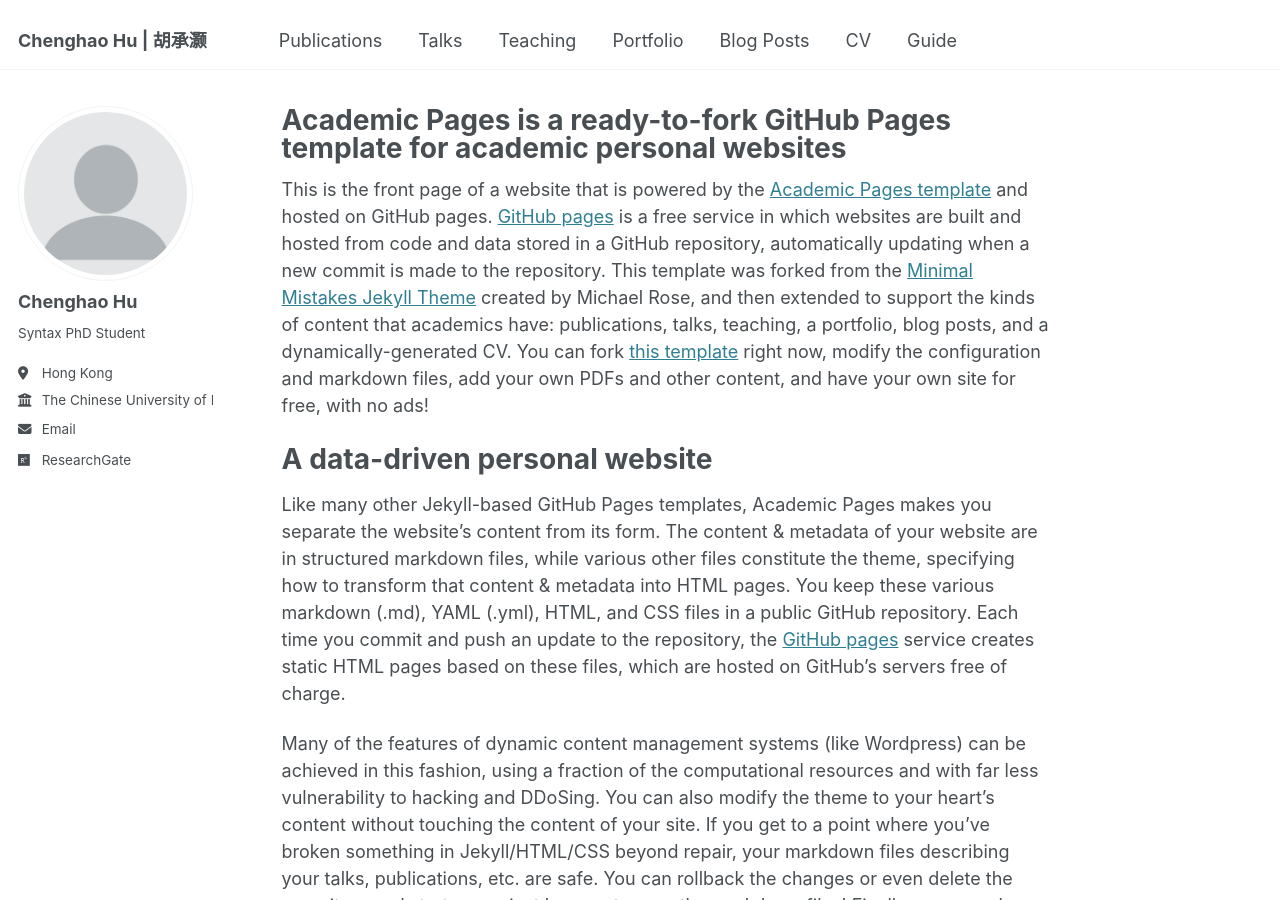
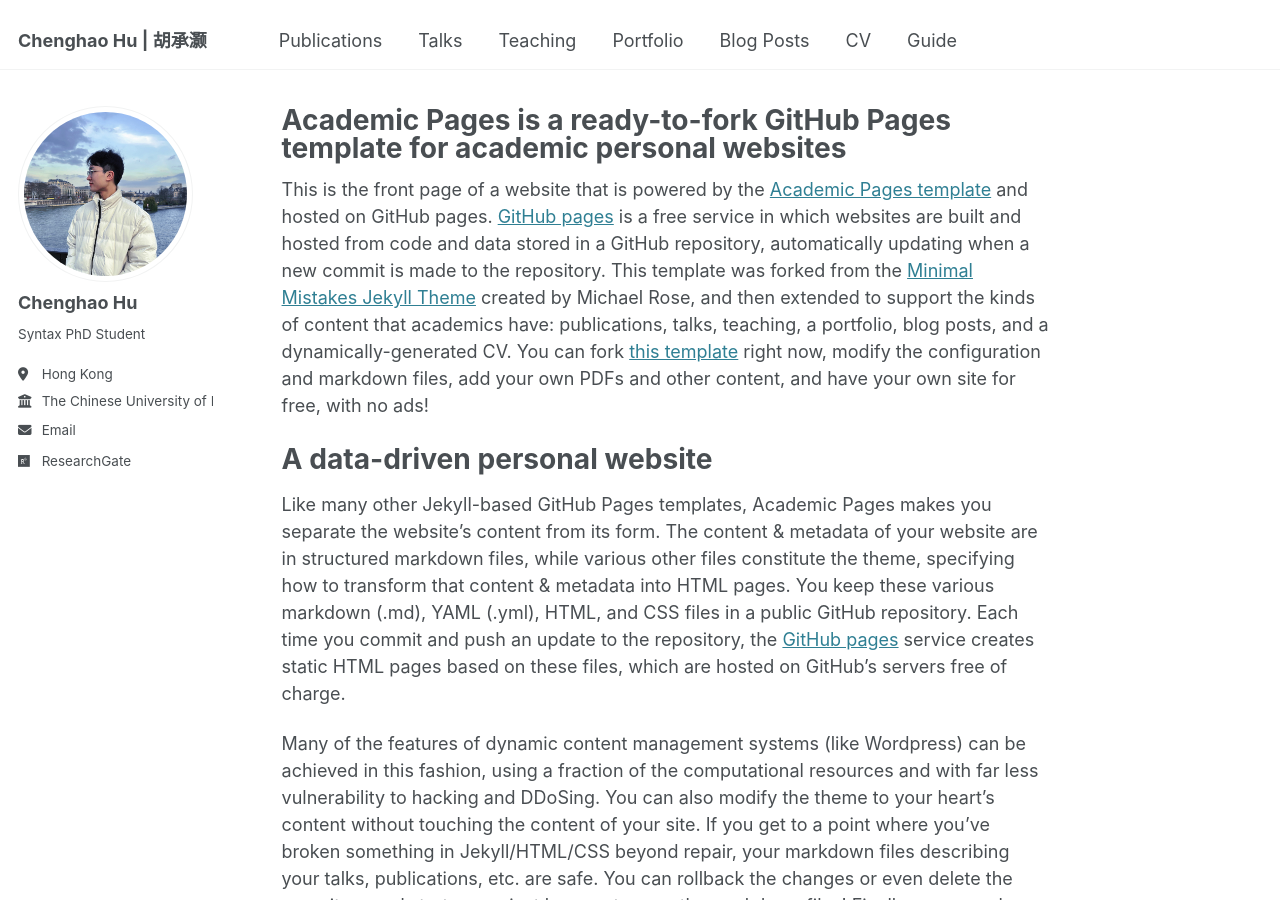
Before and after one commit to Chenghao-Hu/chenghao-hu.github.io, a Jekyll site: the page built from _pages/about.md, in a window 1280 px wide and 900 px high. Built offline with Jekyll 4.4.1, drawn with Linux system fonts in a browser that asks for light colours.

Commit message:
Update _config.yml

```diff
--- a/_config.yml
+++ b/_config.yml
@@ -22,7 +22,7 @@ repository               : "academicpages/academicpages.github.io"
 #               Additional customization can be done by editing /_includes/author-profile.html
 author:
   # Biographic information
-  avatar           : "profile.png"
+  avatar           : "profile_image_1.jpg"
   name             : "Chenghao Hu"
   pronouns         : # example: "she/her"
   bio              : "Syntax PhD Student"
```
